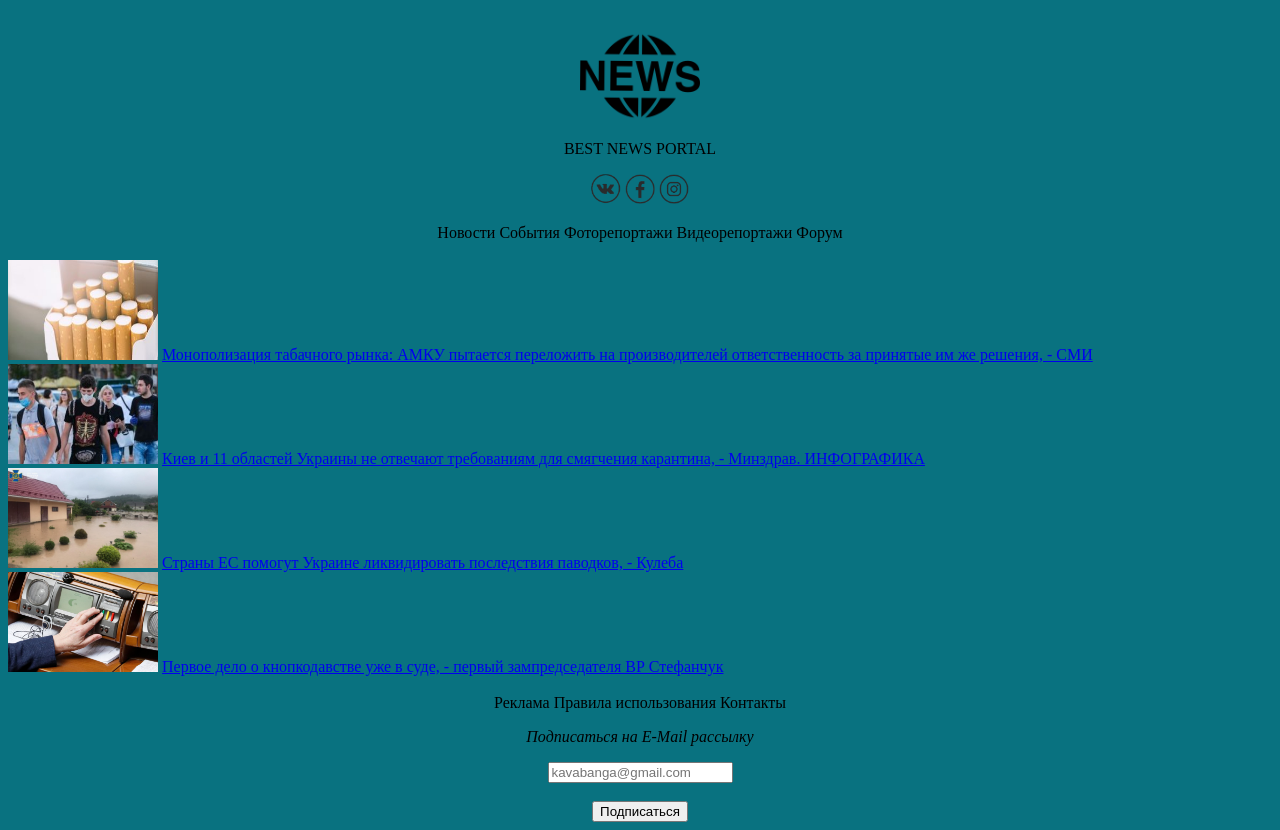
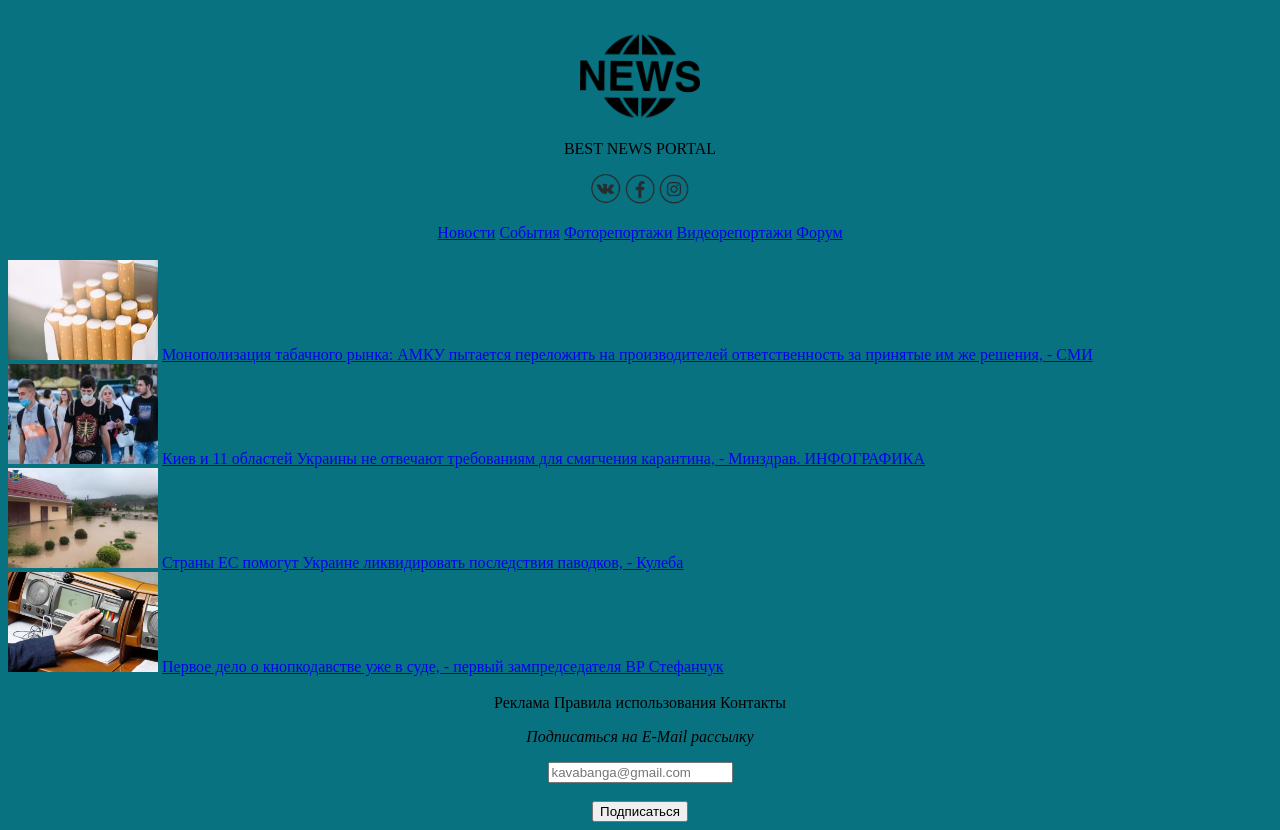
Before and after one commit to Barda4ok/dikibun, a plain HTML site: page index.html in a window 1280 px wide. Drawn offline with Linux system fonts and the light colour scheme.

Commit message:
try to fix :D

```diff
--- a/index.html
+++ b/index.html
@@ -37,11 +37,11 @@
         <img src="pics/instlogo.png" alt="instlogo" width="30" height="30">
     </figure>
     <nav>
-       <span>Новости</span>
-       <span>События</span>
-       <span>Фоторепортажи</span>
-       <span>Видеорепортажи</span>
-       <span>Форум</span>
+       <span> <a href="index.html">Новости</a></span>
+       <span> <a href="events.html">События</a></span>
+       <span> <a href="photostories.html">Фоторепортажи</a></span>
+       <span> <a href="videostrories.html">Видеорепортажи</a></span>
+       <span> <a href="forum.html">Форум</a></span>
     </nav>
     <br>
     <section>
```
